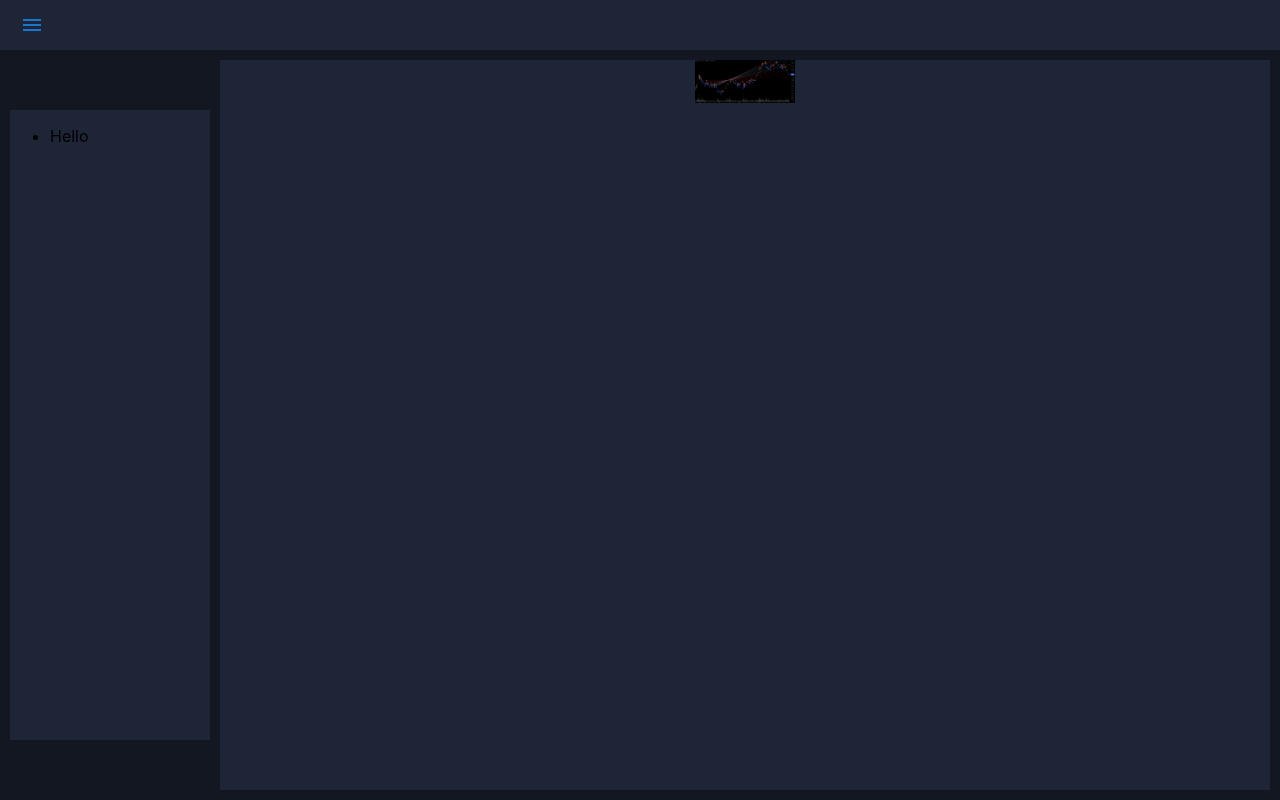
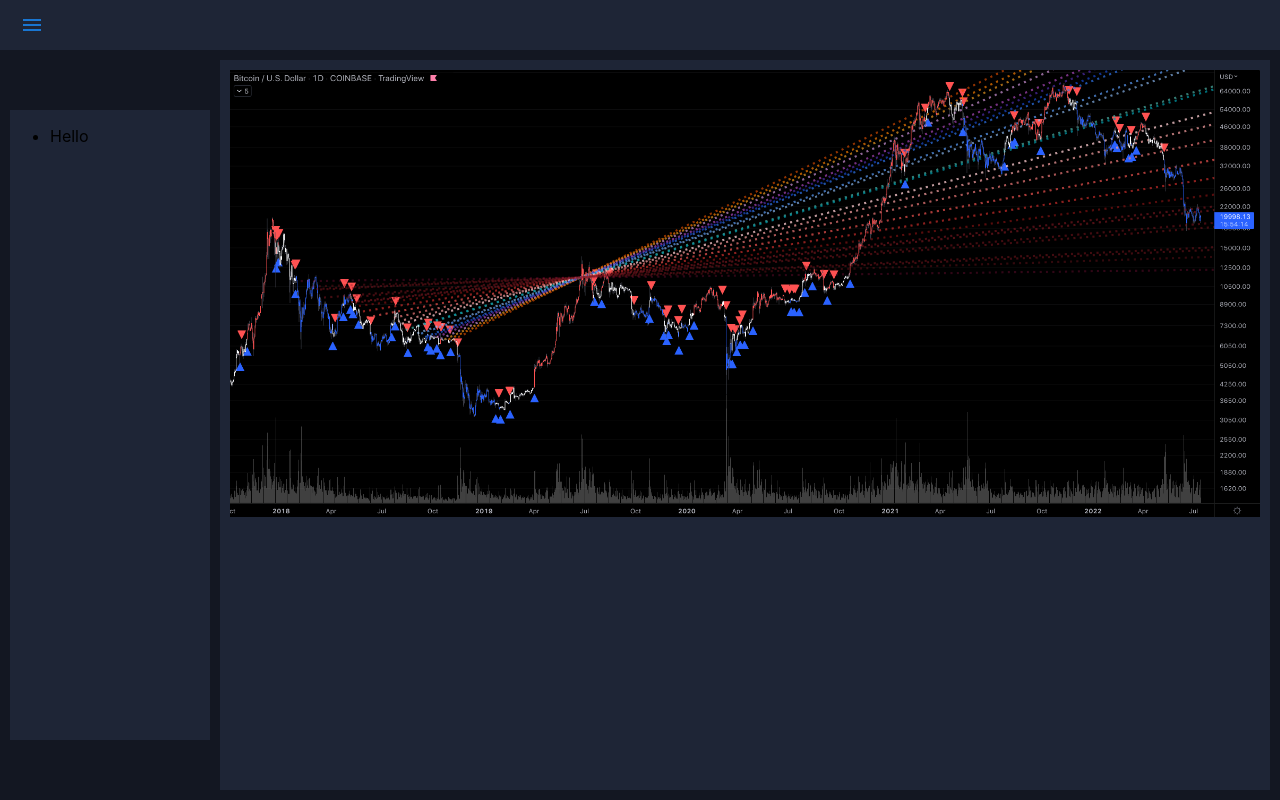
Before and after one commit to jkwalsh127/de-dashboard, a React (Create React App) app: page / in a window 1280 px wide. Built offline with nearby package versions, Linux system fonts and the light colour scheme.

Commit message:
format grid layout for header and main content

```diff
--- a/src/App.js
+++ b/src/App.js
@@ -13,7 +13,7 @@ export default function App() {
   const handleMainChange = (selection) => setMain(selection);
 
   return (
-    <div className="app">
+    <div className="app-container">
         <Header  handleSupportingChange={handleSupportingChange} handleMainChange={handleMainChange} />
         <SupportingContent supporting={supporting} />
         <MainContent main={main} />
--- a/src/components/Header/Dropdown.js
+++ b/src/components/Header/Dropdown.js
@@ -17,7 +17,7 @@ export default function Dropdown({ handleSupportingChange, handleMainChange }) {
   };
 
   return (
-    <div>
+    <div className='menu-wrapper'>
       <Button
         id="basic-button"
         aria-controls={open ? 'basic-menu' : undefined}
--- a/src/components/MainContent/MainOverview/MainOverview.js
+++ b/src/components/MainContent/MainOverview/MainOverview.js
@@ -5,7 +5,7 @@ export default function MainOverview() {
 
 
     return (
-        <div className="chart">
+        <div className="chart-wrapper">
             <img className="chart-image" src={photo} alt="chart" />
         </div>
     )
--- a/src/index.css
+++ b/src/index.css
@@ -26,7 +26,7 @@ code {
     monospace;
 }
 
-.app {
+.app-container {
   width: 100vw;
   height: 100vh;
   background-color: var(--console-dark);
@@ -35,20 +35,23 @@ code {
   grid-template-rows: 50px 10px 50px 1fr 50px 10px;
 }
 
-.content-container {
-  height: 100%;
-}
-
 /*--*/
 /* header */
 /*--*/
 .header-container {
   background-color: var(--console-light);
+  grid-column: 1/6;
+  grid-row: 1;
+  display: grid;
+  grid-template-columns: 1fr;
+  /* grid-template-rows: 1fr; */
+  align-items: center;
+}
+/* .menu-wrapper {
+  height: 100%;
   display: flex;
   align-items: center;
-  grid-column: 1/6;
-  grid-row: 1;
-}
+} */
 .dropdown-wrapper {
   margin-left: 50px;
 }
@@ -68,6 +71,9 @@ code {
   background-color: var(--console-light);
   grid-column: 4;
   grid-row: 3/6;
+  display: grid;
+  grid-template-columns: 10px 1fr 10px;
+  grid-template-rows: 10px 1fr;
 }
 
 /*--*/
@@ -82,11 +88,10 @@ code {
 /*--*/
 /* main overview */
 /*--*/
-.chart {
-  display: flex;
-  justify-content: center;
+.chart-wrapper {
+  grid-column: 2;
+  grid-row: 2;
 }
 .chart-image {
-  width: 100px;
-  height: fit-content;
+  width: 100%;
 }
```
